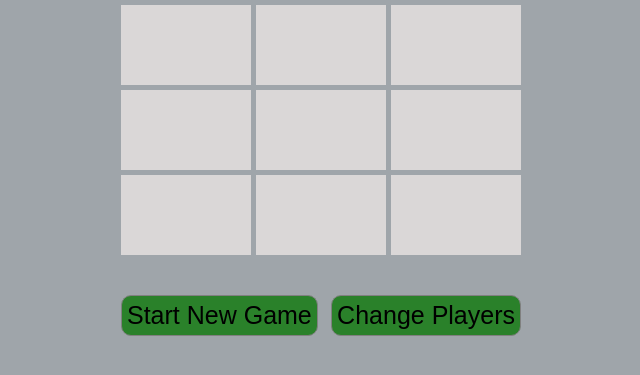
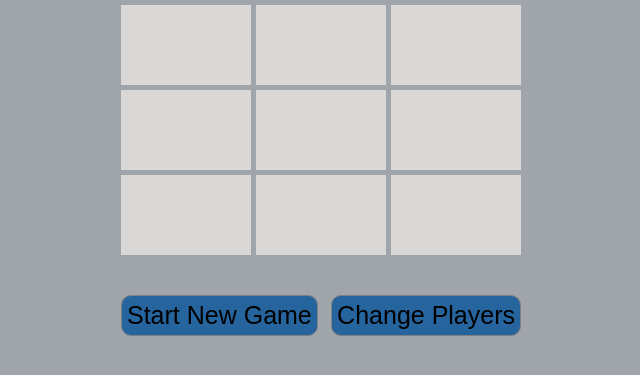
Before and after one commit to mvangin/tic-tac-toe, a plain HTML site: page index.html in a window 1280 px wide. Shown: the part 109-484 px from the top of the page, without its empty margins (319-959 px from the left). Drawn offline with Linux system fonts and the light colour scheme.

Commit message:
change button colors

```diff
--- a/styles/styles.css
+++ b/styles/styles.css
@@ -65,7 +65,7 @@ button {
     border: solid grey 1px;
     border-radius: 10px;
     font-size: 25px;
-    background: rgb(42, 129, 42);
+    background: rgb(38, 100, 158);
 }
 
 .player {
```
